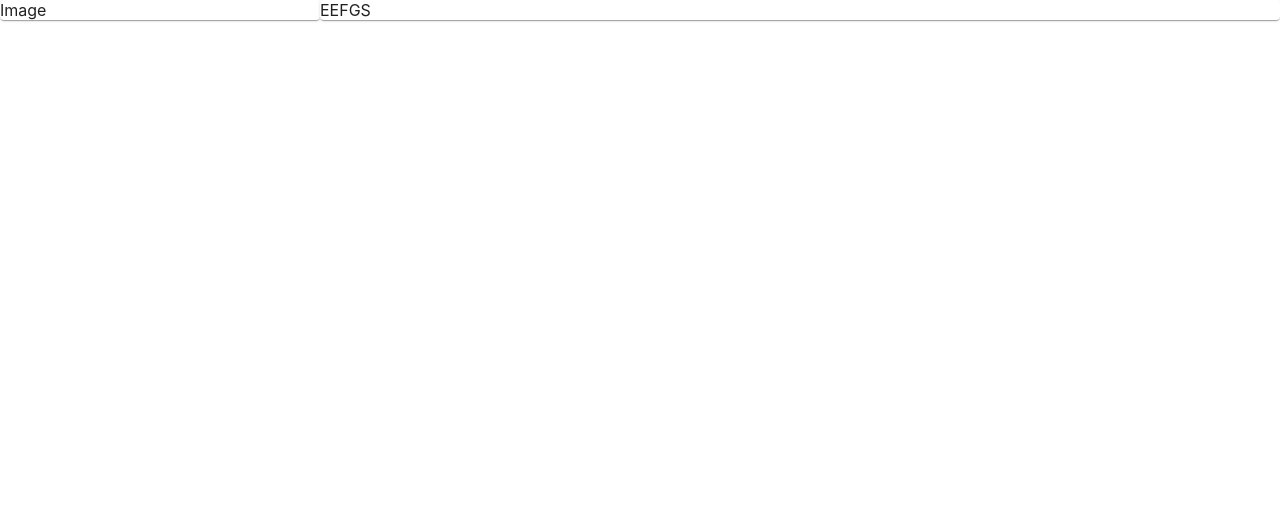
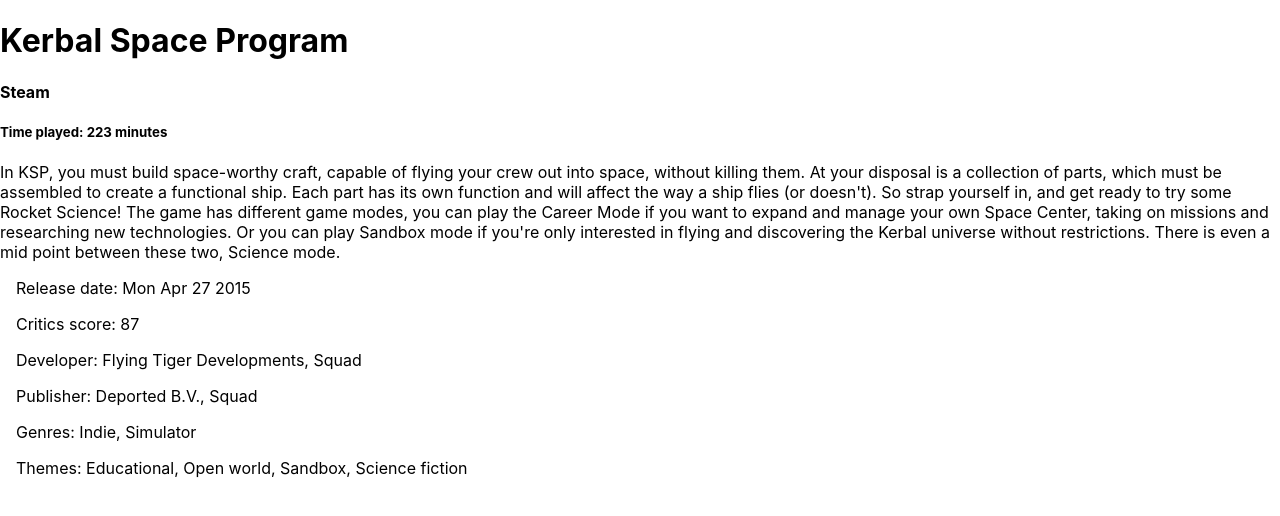
Before and after one commit to dusterherz/GOG-Galaxy-Suggester, a React (Create React App) app in the folder frontend/: page / in a window 1280 px wide. Shown: the top 516 px of the page. Built offline with nearby package versions, Linux system fonts and the light colour scheme.

Commit message:
added simple game details component

```diff
--- a/frontend/package.json
+++ b/frontend/package.json
@@ -3,7 +3,7 @@
   "version": "0.1.0",
   "private": true,
   "dependencies": {
-    "@material-ui/core": "''4.11.0",
+    "@material-ui/core": "4.11.0",
     "@testing-library/jest-dom": "^4.2.4",
     "@testing-library/react": "^9.5.0",
     "@testing-library/user-event": "^7.2.1",
--- a/frontend/src/App.tsx
+++ b/frontend/src/App.tsx
@@ -3,7 +3,20 @@
 
 function App() {
   return (
-    <GameDetails />
+    <GameDetails
+      title={'Kerbal Space Program'}
+      summary={"In KSP, you must build space-worthy craft, capable of flying your crew out into space, without killing them. At your disposal is a collection of parts, which must be assembled to create a functional ship. Each part has its own function and will affect the way a ship flies (or doesn't). So strap yourself in, and get ready to try some Rocket Science!\n\nThe game has different game modes, you can play the Career Mode if you want to expand and manage your own Space Center, taking on missions and researching new technologies. Or you can play Sandbox mode if you're only interested in flying and discovering the Kerbal universe without restrictions. There is even a mid point between these two, Science mode."}
+      platformList={['Steam']}
+      criticsScore={87}
+      developers={['Flying Tiger Developments', 'Squad']}
+      publishers={['Deported B.V.', 'Squad']}
+      genres={['Indie', 'Simulator']}
+      themes={['Educational', 'Open world', 'Sandbox', 'Science fiction']}
+      releaseDate={new Date('2015-04-27')}
+      gameMinutes={223}
+      backgroundImage={'https://images.gog.com/4d2680caf0bda7eeb4f90e3d9bccba500629cb0ec267dd1ec15bd38c9edcfec0_glx_bg_top_padding_7.webp?namespace=gamesdb'}
+      squareIcon={'https://images.gog.com/2f6964251817bcc0e4044de681f9cc40fa399f8bf39f16d98b6ba7d199bae2da_glx_square_icon_v2.webp?namespace=gamesdb'}
+      verticalCover={'https://images.gog.com/2f6964251817bcc0e4044de681f9cc40fa399f8bf39f16d98b6ba7d199bae2da_glx_vertical_cover.webp?namespace=gamesdb'} />
   );
 }
 
--- a/frontend/src/components/GameDetails.tsx
+++ b/frontend/src/components/GameDetails.tsx
@@ -1,14 +1,75 @@
 import React from "react";
-import { Grid, Paper } from '@material-ui/core';
+import { Grid, Paper, Card, CardMedia, CardActionArea, makeStyles, List, ListItem } from '@material-ui/core';
 
-function GameDetails() {
+interface gameDetailsProps {
+    title: string,
+    summary: string,
+    platformList: string[],
+    criticsScore: number,
+    developers: string[],
+    publishers: string[],
+    genres: string[],
+    themes: string[],
+    releaseDate: Date,
+    gameMinutes: number,
+    backgroundImage: string,
+    squareIcon: string,
+    verticalCover: string
+}
+
+const useStyles = makeStyles({
+    root: {
+        maxWidth: 345,
+    },
+    media: {
+        height: 482,
+        // maxWidth: 600,
+    },
+});
+function GameDetails(props: gameDetailsProps) {
+    const title = props.title;
+    const platforms = props.platformList;
+    const gameMinutes = props.gameMinutes;
+
+    const summary = props.summary;
+
+    const releaseDate = props.releaseDate;
+    const criticsScore = props.criticsScore;
+
+    const developers = props.developers;
+    const publishers = props.publishers;
+
+    const genres = props.genres;
+    const themes = props.themes;
+
+
+
+    //   gameMinutes=''
+    //   backgroundImage=''
+    //   squareIcon=''
+    //   verticalCover=''
+
+    const classes = useStyles();
+
     return (
         <Grid container>
-            <Grid item xs={12} sm={3}>
-                <Paper>Image</Paper>
+            <Grid item xs={12}>
+                <h1>{title}</h1>
+                <h4>{platforms.join(', ')}</h4>
+                <h5>Time played: {gameMinutes} minutes</h5>
             </Grid>
-            <Grid item xs={12} sm={9}>
-                <Paper>EEFGS</Paper>
+            <Grid item xs={12}>
+                {summary}
+            </Grid>
+            <Grid item xs={12}>
+                <List>
+                    <ListItem>Release date: {releaseDate.toDateString()}</ListItem>
+                    <ListItem>Critics score: {criticsScore}</ListItem>
+                    <ListItem>Developer: {developers.join(', ')}</ListItem>
+                    <ListItem>Publisher: {publishers.join(', ')}</ListItem>
+                    <ListItem>Genres: {genres.join(', ')}</ListItem>
+                    <ListItem>Themes: {themes.join(', ')}</ListItem>
+                </List>
             </Grid>
         </Grid>
 
```
Also changed, not shown: 1 other file (tests, documents, lock files or other folders).
